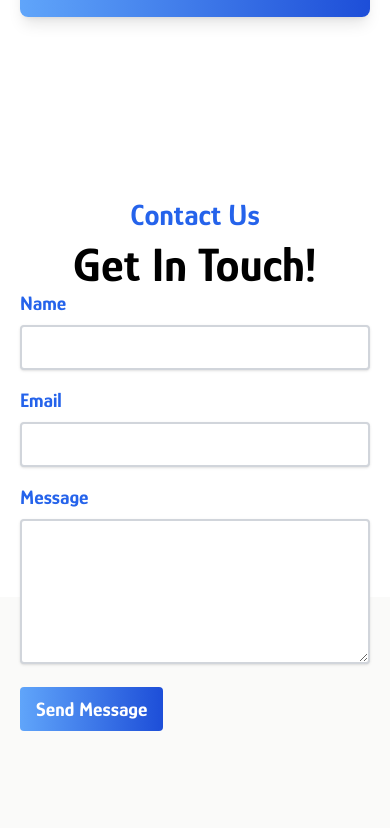
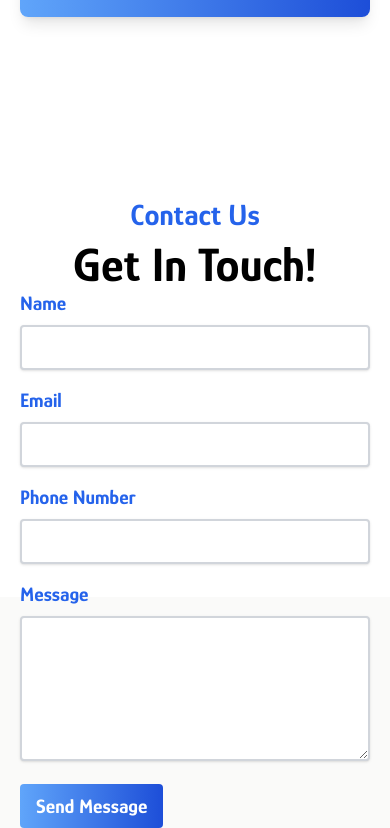
Before and after one commit to HomiesTech/Website, a React (Vite) app: page / in a window 390 px wide. Shown: the part 10865-11693 px from the top of the page. Before the commit the page ends 11596 px from the top, so only its background shows below. Built offline with nearby package versions, Linux system fonts and the light colour scheme.

Commit message:
date ,time and phone number added

```diff
--- a/src/pages/ContactForm.jsx
+++ b/src/pages/ContactForm.jsx
@@ -7,6 +7,7 @@ const ContactForm = () => {
     name: "",
     email: "",
     message: "",
+    phone: "",
   });
 
   const formRef = useRef(null);
@@ -22,21 +23,26 @@ const ContactForm = () => {
   const handleSubmit = (e) => {
     e.preventDefault();
     const formDatab = new FormData(formRef.current);
+    let date = new Date().toLocaleDateString();
+    let time = new Date().toLocaleTimeString();
+
+    formDatab.append("date", date);
+    formDatab.append("time", time);
+
     fetch(
-      "https://script.google.com/macros/s/AKfycbwktpOwrY7C2zFz9HZZmtHyDqPm8fKENnbtDi20zP3nHTG6C8HtkLeiYgiWmf11cC-s/exec",
+      "https://script.google.com/macros/s/AKfycbx0nYPGKQND0b0mASKrvQAhm4uj3qJWDAQD7vkei12IsC5gKfrJzEN5Bx76JaO88tvD/exec",
       {
         method: "POST",
         body: formDatab,
       }
     )
       .then(() => {
-        toast.success(
-          "Your message was successfully sent to the Google Sheet database!"
-        );
+        toast.success("Submitted Successfully");
         setFormData({
           name: "",
           email: "",
           message: "",
+          phone: "",
         });
       })
       .catch((error) => {
@@ -97,6 +103,22 @@ const ContactForm = () => {
         <div className="mb-4">
           <label
             className="block text-blue-600 text-md font-bold mb-2"
+            htmlFor="phone"
+          >
+            Phone Number
+          </label>
+          <input
+            type="text"
+            id="phone"
+            name="phone"
+            value={formData.phone}
+            onChange={handleChange}
+            className="shadow appearance-none border-2 border-gray-300 rounded w-full py-2 px-3 text-gray-700 leading-tight focus:outline-none focus:shadow-outline"
+          />
+        </div>
+        <div className="mb-4">
+          <label
+            className="block text-blue-600 text-md font-bold mb-2"
             htmlFor="message"
           >
             Message
```
